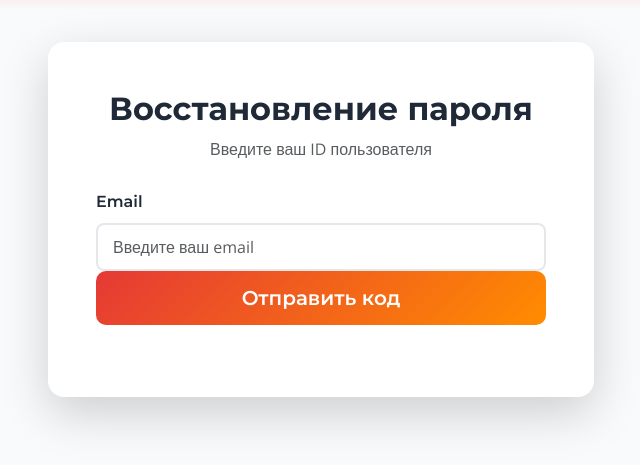
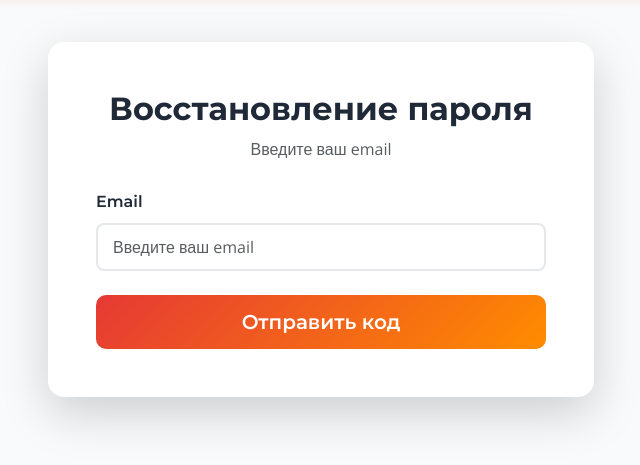
Before and after one commit to sta4888/django-store-service, a Django app: page /accounts/forgot-password/ in a window 1280 px wide. Shown: the part 86-551 px from the top of the page, without its empty margins (319-959 px from the left). Run offline with Django 5.2, Linux system fonts and the light colour scheme; parts of the project's set-up code (start-up, migrations or seed data) failed here and were passed over.

Commit message:
0.0.1.41.5 - recover password view

```diff
--- a/templates/accounts/forgot_password.html
+++ b/templates/accounts/forgot_password.html
@@ -11,23 +11,31 @@
 
                     <div class="text-center mb-4">
                         <h2 class="fw-bold">Восстановление пароля</h2>
-                        <p class="text-muted">Введите ваш ID пользователя</p>
+                        <p class="text-muted">Введите ваш email</p>
                     </div>
+
+                    <form method="post" novalidate>
+                        {% csrf_token %}
 
                         <div class="mb-4">
                             <label class="form-label">{{ form.email.label }}</label>
                             {{ form.email }}
+
                             {% if form.email.errors %}
                                 <div class="text-danger small mt-1">
                                     {{ form.email.errors }}
                                 </div>
                             {% endif %}
-                        <div class="d-grid">
+                        </div>
+
+                        <!-- Отступ между полем и кнопкой -->
+                        <div class="d-grid mt-4">
                             <button type="submit" class="btn btn-gradient btn-lg">
                                 Отправить код
                             </button>
                         </div>
-                    </div>
+
+                    </form>
 
                 </div>
             </div>
```
Lines whose indentation alone changed are shown as unchanged.
